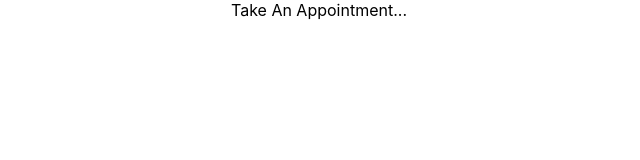
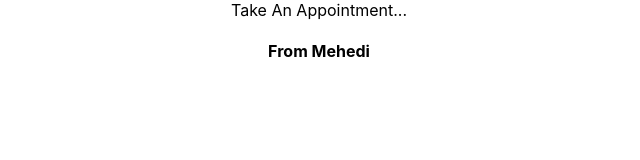
Before and after one commit to mehedi143038/doctor-appointment, a React (Create React App) app: page / in a window 1280 px wide. Shown: the top 160 px of the page, without its empty margins (321-961 px from the left). Built offline with nearby package versions, Linux system fonts and the light colour scheme.

Commit message:
Home changed

```diff
--- a/src/Components/Home.js
+++ b/src/Components/Home.js
@@ -4,6 +4,7 @@ const Home = () => {
     return (
         <div>
             Take An Appointment...
+            <h4>From Mehedi</h4>
         </div>
     );
 };
```
